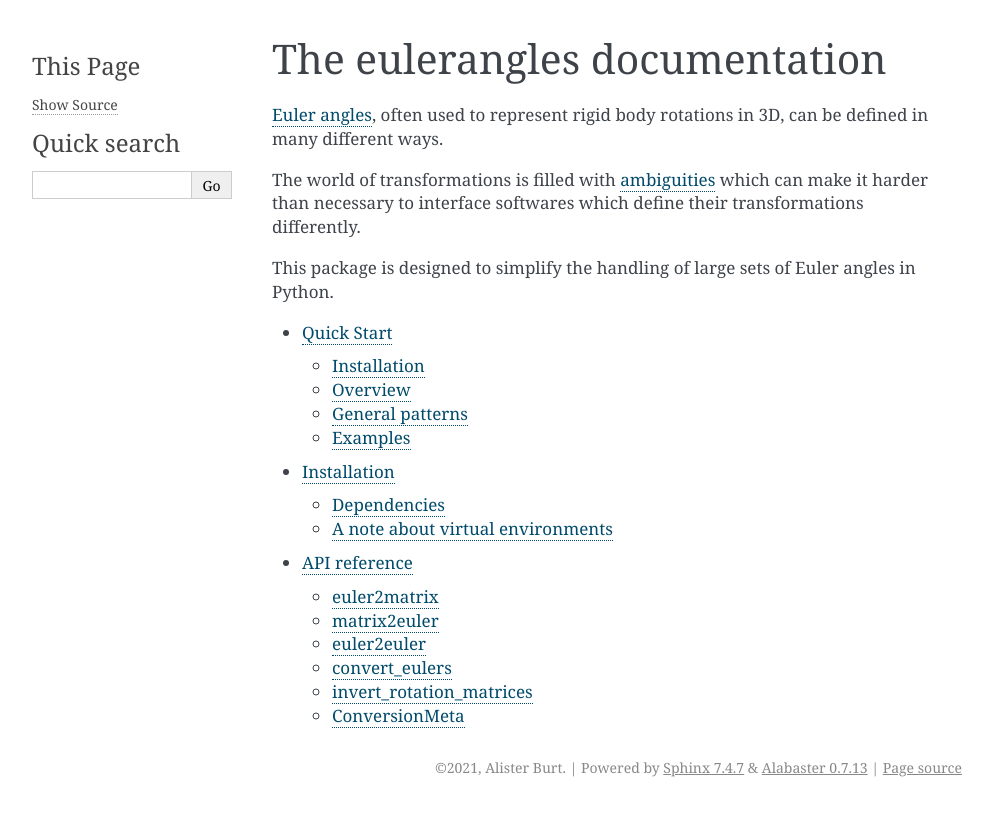
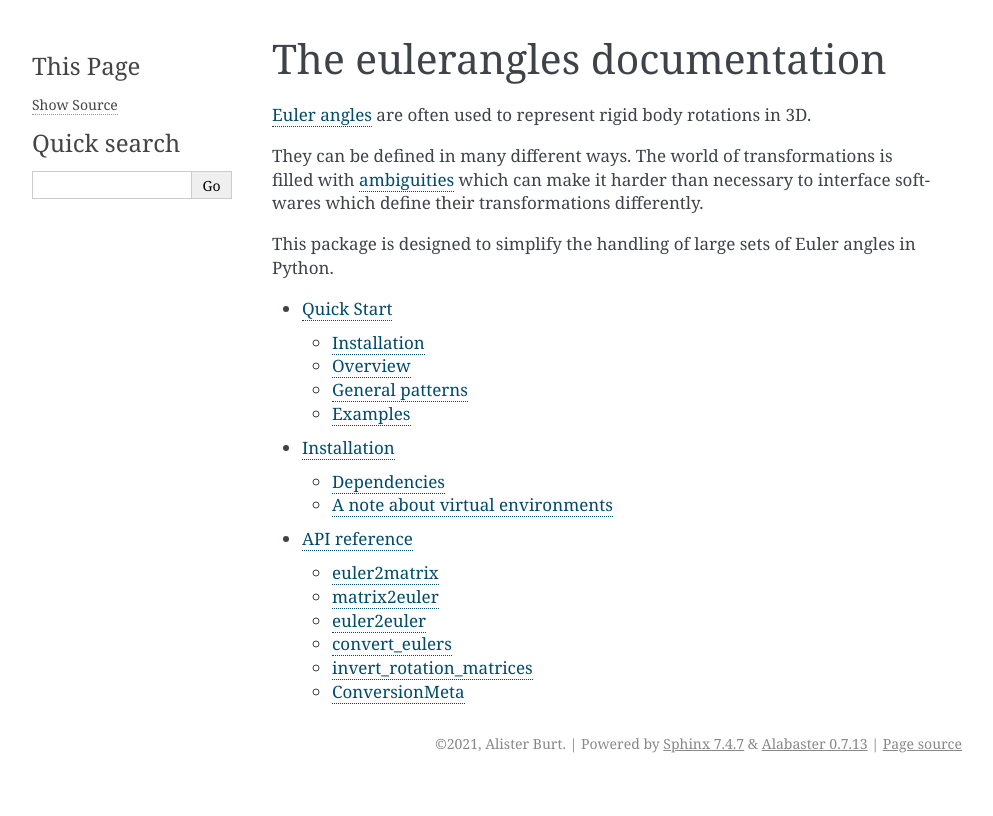
Before and after one commit to alisterburt/eulerangles, a Sphinx documentation site: the page built from docs/source/index.rst, in a window 1280 px wide. Shown: the top 816 px of the page, without its empty margins (148-1141 px from the left). Built offline with Sphinx 7.4.7, drawn with Linux system fonts in a browser that asks for light colours.

```diff
--- a/docs/source/index.rst
+++ b/docs/source/index.rst
@@ -1,9 +1,9 @@
 The eulerangles documentation
 =======================================
 
-`Euler angles <https://en.wikipedia.org/wiki/Euler_angles>`_, often used to represent rigid body rotations in 3D,
-can be defined in many different ways.
+`Euler angles <https://en.wikipedia.org/wiki/Euler_angles>`_ are often used to represent rigid body rotations in 3D.
 
+They can be defined in many different ways.
 The world of transformations is filled with
 `ambiguities <https://rock-learning.github.io/pytransform3d/transformation_ambiguities.html>`_ which can make it harder
 than necessary to interface softwares which define their transformations differently.
```
Also changed, not shown: README.md (+8 -3 lines).
